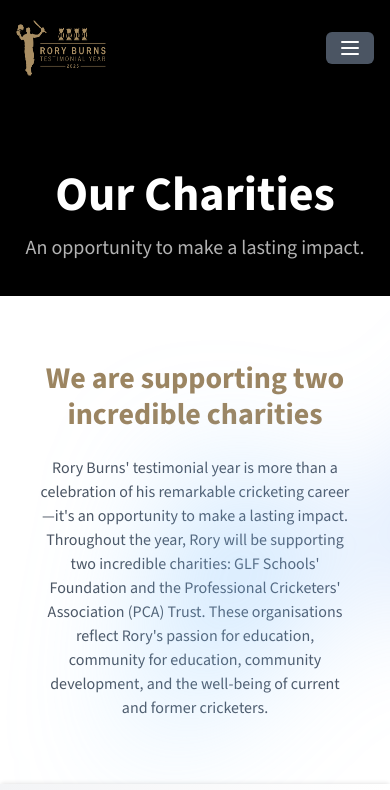
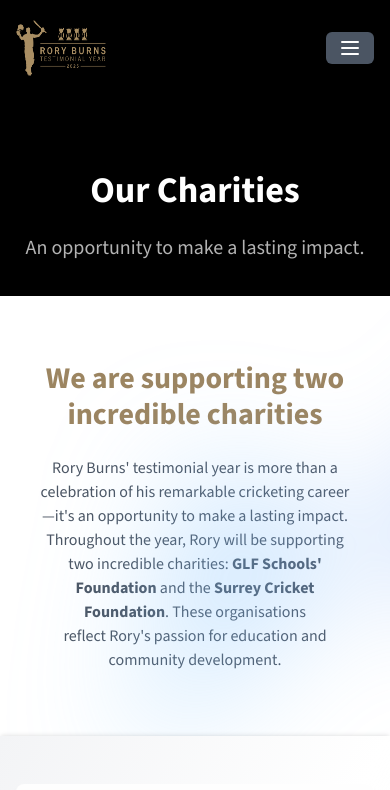
Before and after one commit to Daddyjohn63/rory-burns-website, a Next.js app: page /charities in a window 390 px wide. Shown: the top 790 px of the page. Built offline with nearby package versions, Linux system fonts and the light colour scheme.

Commit message:
made some changes asked for by client

```diff
--- a/src/app/events/[slug]/page.tsx
+++ b/src/app/events/[slug]/page.tsx
@@ -46,7 +46,7 @@
     <section className="min-h-screen flex flex-col">
       <div className="flex-1">
         <InnerHeader title={event.title} description="" />
-        <div className="container mx-auto max-w-7xl py-12 mb-16 px-4 sm:px-6 lg:px-8 mt-24">
+        <div className="container mx-auto max-w-7xl py-12 mb-16 px-4 sm:px-6 lg:px-8 md:mt-24">
           <div className="grid grid-cols-1 lg:grid-cols-2 gap-12">
             {/* Image Section */}
             <div className="relative h-[400px] lg:h-[500px] w-full">
--- a/src/app/events/page.tsx
+++ b/src/app/events/page.tsx
@@ -31,7 +31,7 @@
         title="Events"
         description="Come and support us at our events"
       />
-      <div className="container mx-auto max-w-7xl pb-16 px-4 sm:px-6 lg:px-8 mt-24">
+      <div className="container mx-auto py-16 max-w-7xl pb-16 px-4 sm:px-6 lg:px-8 md:mt-16">
         <div className="grid grid-cols-1 md:grid-cols-2 lg:grid-cols-3 gap-6">
           {events.map(event => (
             <Card
--- a/src/app/globals.css
+++ b/src/app/globals.css
@@ -85,7 +85,7 @@
     @apply bg-background text-foreground font-sans;
   }
   h1 {
-    @apply text-4xl md:text-6xl xl:text-7xl font-bold text-white leading-loose;
+    @apply text-3xl md:text-6xl xl:text-7xl font-bold text-white leading-loose;
   }
 
   h2 {
--- a/src/components/about/cta-about.tsx
+++ b/src/components/about/cta-about.tsx
@@ -70,7 +70,7 @@
             </div>
           </Link>
           {/* column 3 */}
-          <Link href="/events" className="block w-full md:w-1/3">
+          <Link href="/charities" className="block w-full md:w-1/3">
             <div className=" relative h-full flex flex-col p-6 bg-gradient-to-br from-[#000000] via-[#000000]/90 to-[#000000]/80 rounded-lg border border-gray-200 shadow-lg transition-transform duration-300 hover:scale-105 cursor-pointer">
               <div className="flex items-center gap-4 mb-4">
                 <span className="text-[#9C8561] flex-shrink-0 flex items-center justify-center rounded-full bg-gray-200 p-3">
--- a/src/components/charities/charities-row-one.tsx
+++ b/src/components/charities/charities-row-one.tsx
@@ -10,11 +10,11 @@
             Rory Burns&apos; testimonial year is more than a celebration of his
             remarkable cricketing career—it&apos;s an opportunity to make a
             lasting impact. Throughout the year, Rory will be supporting two
-            incredible charities: GLF Schools&apos; Foundation and the
-            Professional Cricketers&apos; Association (PCA) Trust. These
-            organisations reflect Rory&apos;s passion for education, community
-            for education, community development, and the well-being of current
-            and former cricketers.
+            incredible charities:{' '}
+            <span className="font-bold">GLF Schools&apos; Foundation</span> and
+            the <span className="font-bold">Surrey Cricket Foundation</span>.
+            These organisations reflect Rory&apos;s passion for education and
+            community development.
           </p>
         </div>
       </div>
--- a/src/components/common/Inner-header.tsx
+++ b/src/components/common/Inner-header.tsx
@@ -5,7 +5,7 @@
 
 export const InnerHeader = ({ title, description }: InnerHeaderProps) => {
   return (
-    <header className="relative h-[200px] md:h-[250px] w-full bg-black">
+    <header className="relative h-[200px] md:h-[250px]  w-full bg-black">
       <div className="absolute inset-0">
         <svg className="h-full w-full stroke-white/30" aria-hidden="true">
           {/* <defs>
@@ -50,8 +50,8 @@
       </div>
 
       {/* Content */}
-      <div className="relative flex flex-col items-center justify-center h-full gap-4">
-        <h1 className="text-5xl font-bold text-center mt-10 px-4 text-white">
+      <div className="relative flex flex-col items-center justify-center h-full gap-6">
+        <h1 className="text-4xl md:text-5xl font-bold text-center mt-10 px-4 text-white">
           {title}
         </h1>
         <p className="text-white/70 text-xl text-center px-4 lg:w-1/2">
--- a/src/components/home/cta.tsx
+++ b/src/components/home/cta.tsx
@@ -38,8 +38,8 @@
 
               <p className="flex-grow text-white">
                 From a County Championship match, gala dinners, a T20 and Test
-                match, a Golf day, rounded by a Grand Finale Dinner in the Ashes
-                Suite at the Oval.
+                match, a Golf day, to a Grand Finale Dinner in the Ashes Suite
+                at the Oval.
               </p>
               <span className="mt-4 flex items-center gap-2 text-white hover:text-[#866908]">
                 Find out more
@@ -48,7 +48,7 @@
             </div>
           </Link>
           {/* column 3 */}
-          <Link href="/events" className="block w-full md:w-1/3">
+          <Link href="/charities" className="block w-full md:w-1/3">
             <div className=" relative h-full flex flex-col p-6 bg-gradient-to-br from-[#000000] via-[#000000]/90 to-[#000000]/80 rounded-lg border border-gray-200 shadow-lg transition-transform duration-300 hover:scale-105 cursor-pointer">
               <div className="flex items-center gap-4 mb-4">
                 <span className="text-[#9C8561] flex-shrink-0 flex items-center justify-center rounded-full bg-gray-200 p-3">
```
Also changed, not shown: src/content/events/county-championship.md (+1 -1 lines), src/content/events/rory-burns-testimonial-golf-day.md (+2 -2 lines), src/content/events/taste-of-india-gala-dinner.md (+2 -2 lines).
